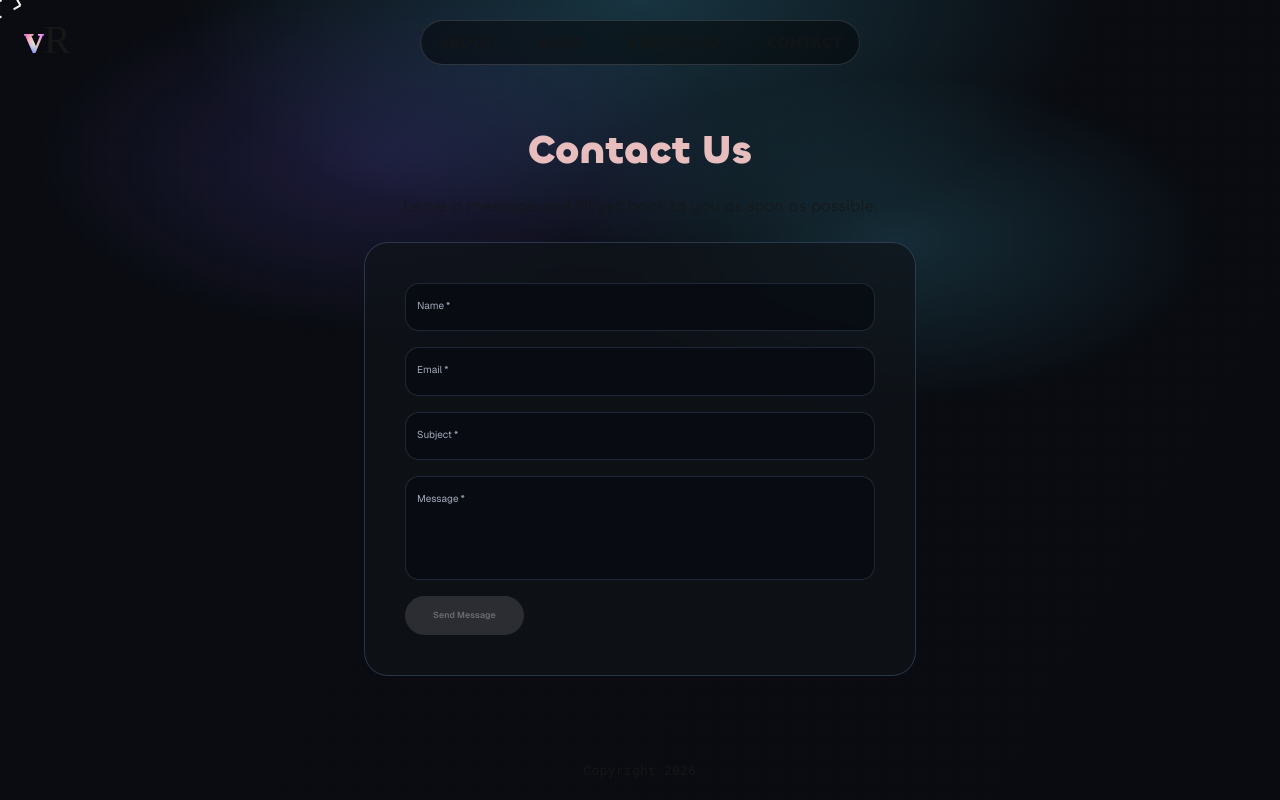
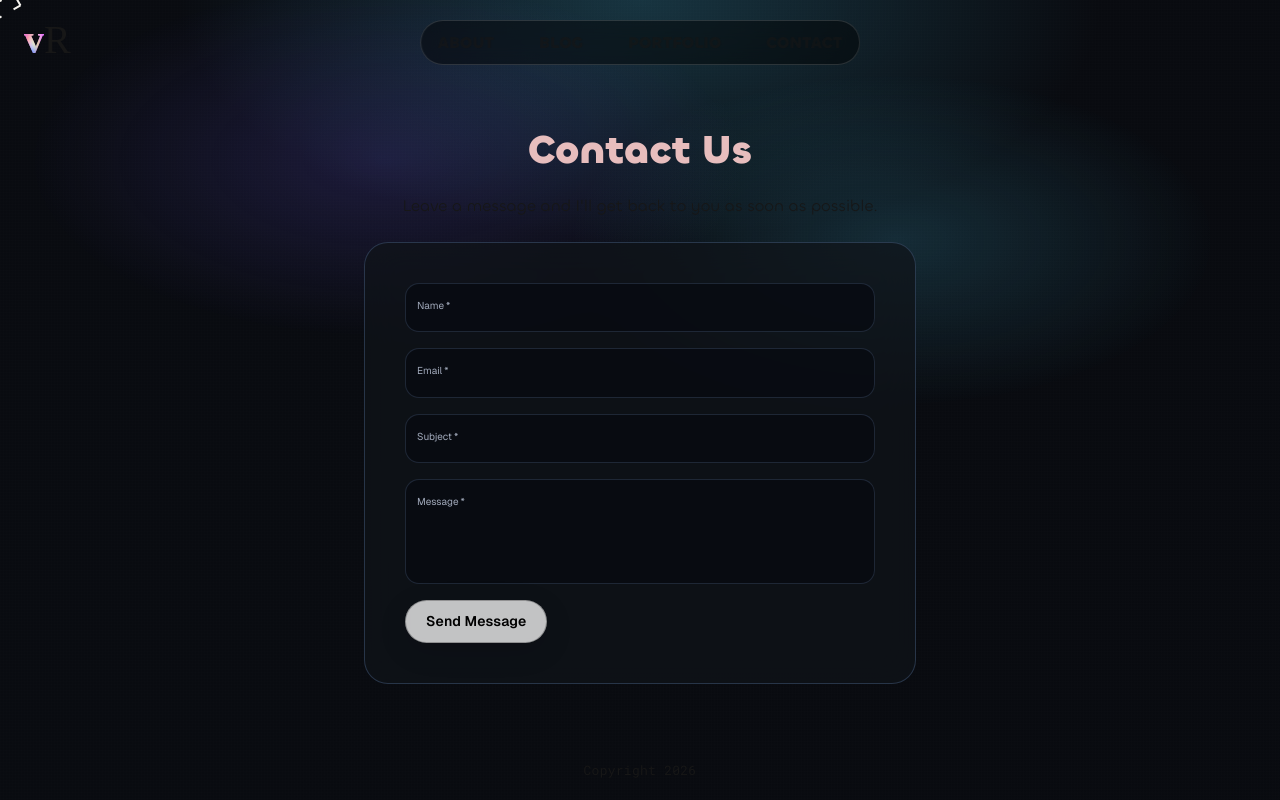
Before and after one commit to ewohlken2/viberational, a Next.js app: page /contact in a window 1280 px wide. Built offline with nearby package versions, Linux system fonts and the light colour scheme.

Commit message:
fixed build erorrs

```diff
--- a/src/app/about/page.tsx
+++ b/src/app/about/page.tsx
@@ -70,12 +70,14 @@ export default function AboutPage() {
                 <Link
                   href="/portfolio"
                   className="about2-link about2-link-solid"
+                  data-cursor
                 >
                   View Portfolio
                 </Link>
                 <Link
                   href="/contact"
                   className="about2-link about2-link-outline"
+                  data-cursor
                 >
                   Start A Project
                 </Link>
--- a/src/app/components/TypingText.tsx
+++ b/src/app/components/TypingText.tsx
@@ -2,6 +2,7 @@
 
 import {
   Children,
+  type ComponentPropsWithoutRef,
   isValidElement,
   useEffect,
   useMemo,
@@ -59,7 +60,7 @@ export default function TypingText({
           };
         }
 
-        if (isValidElement(item) && item.type === "span") {
+        if (isValidElement<ComponentPropsWithoutRef<"span">>(item) && item.type === "span") {
           const spanText = extractText(item.props.children);
           const { children: _children, ...restProps } = item.props;
           return {
--- a/src/app/contact/page.tsx
+++ b/src/app/contact/page.tsx
@@ -65,11 +65,9 @@ function ContactForm() {
                 transition: "border-color 200ms ease, box-shadow 200ms ease",
                 overflow: "hidden",
               },
-              input: {
-                padding: "16px 18px",
-              },
+              input: {},
               multiline: {
-                padding: 0,
+                // padding: "16px 18px",
               },
             },
           },
@@ -165,10 +163,11 @@ function ContactForm() {
             <Paper elevation={0} sx={{ p: { xs: 3, md: 5 } }}>
               <Stack spacing={3} component="form" onSubmit={onSubmit}>
                 {!successMessage && (
-                  <Stack spacing={2}>
+                  <Stack alignItems={"flex-start"} spacing={2}>
                     <TextField
                       label="Name"
                       required
+                      data-cursor
                       value={name}
                       onChange={(e) => setName(e.target.value)}
                       InputProps={{ disableUnderline: true }}
@@ -177,6 +176,7 @@ function ContactForm() {
                       label="Email"
                       type="email"
                       required
+                      data-cursor
                       value={email}
                       onChange={(e) => setEmail(e.target.value)}
                       InputProps={{ disableUnderline: true }}
@@ -185,12 +185,14 @@ function ContactForm() {
                       label="Subject"
                       type="text"
                       required
+                      data-cursor
                       value={subject}
                       onChange={(e) => setSubject(e.target.value)}
                       InputProps={{ disableUnderline: true }}
                     />
                     <TextField
                       label="Message"
+                      data-cursor
                       required
                       multiline
                       minRows={5}
@@ -198,23 +200,14 @@ function ContactForm() {
                       onChange={(e) => setMessage(e.target.value)}
                       InputProps={{ disableUnderline: true }}
                     />
-                    <Button
+                    <button
+                      className="button button-glass"
+                      data-cursor
                       type="submit"
-                      variant="contained"
                       disabled={!isValid() || loading}
-                      sx={{
-                        alignSelf: "flex-start",
-                        mt: 1,
-                        boxShadow:
-                          "0 12px 30px rgba(83, 214, 255, 0.3), inset 0 0 0 1px rgba(255,255,255,0.1)",
-                        "&:hover": {
-                          boxShadow:
-                            "0 16px 40px rgba(83, 214, 255, 0.45), inset 0 0 0 1px rgba(255,255,255,0.2)",
-                        },
-                      }}
                     >
                       {loading ? "Sending..." : "Send Message"}
-                    </Button>
+                    </button>
                   </Stack>
                 )}
 
```
Also changed, not shown: 1 other file (tests, documents, lock files or other folders).
